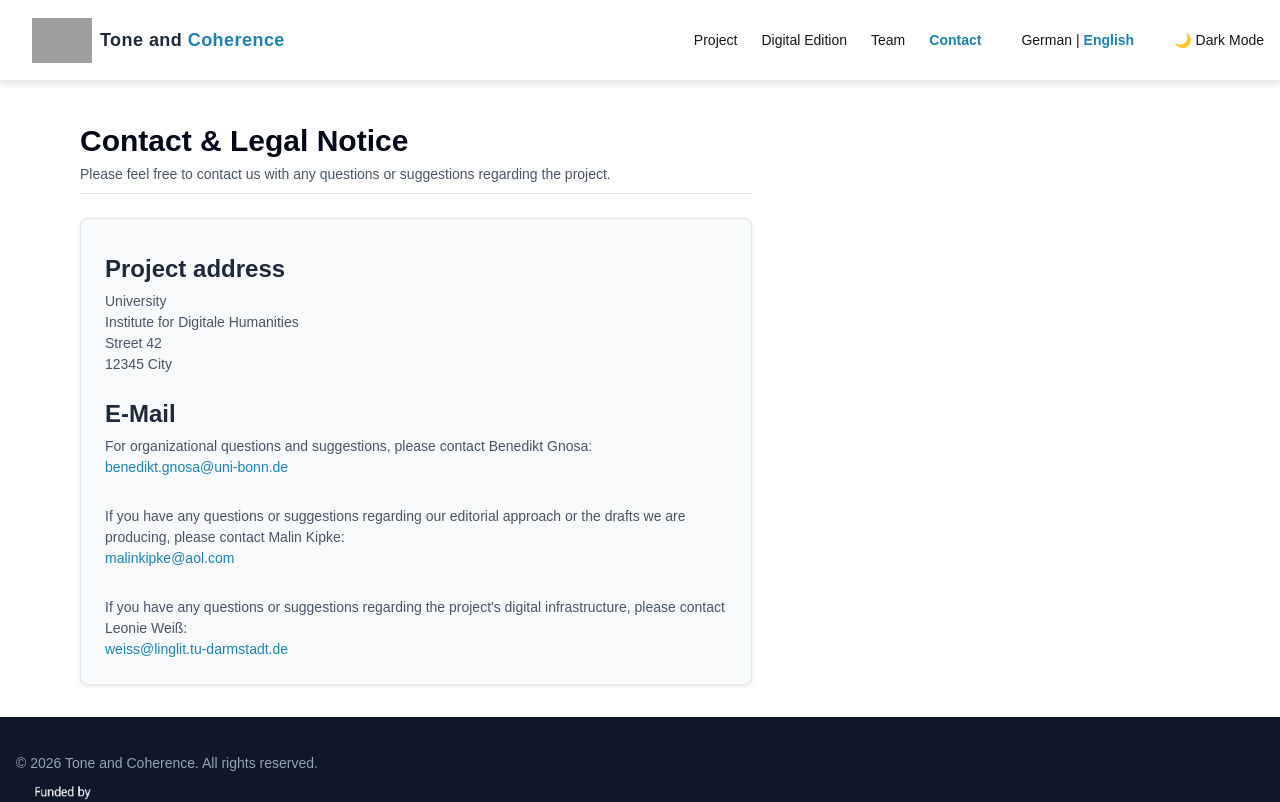
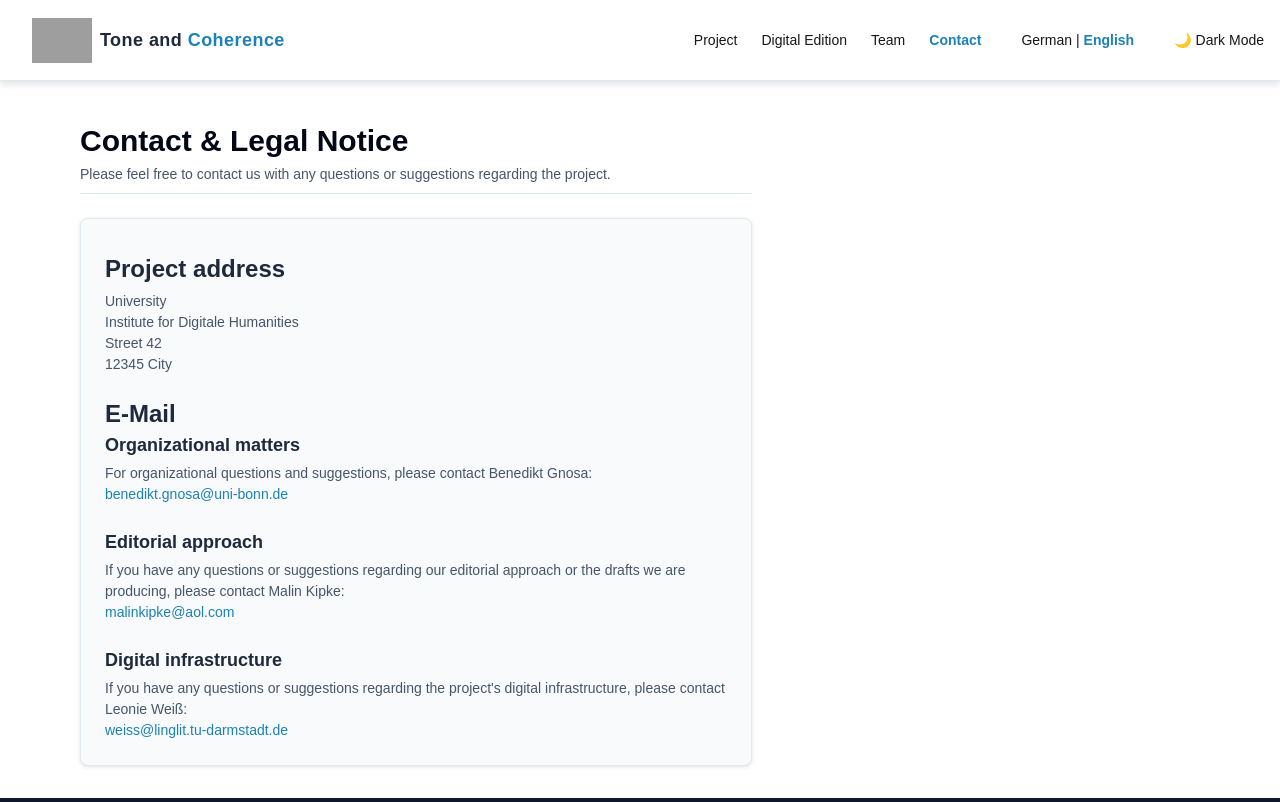
Before and after one commit to tonkohaerenz/tonkohaerenz.github.io, a Next.js app: page /en/contact in a window 1280 px wide. Shown: the top 802 px of the page. Built offline with nearby package versions, Linux system fonts and the light colour scheme; grey boxes are pictures that could not be loaded.

Commit message:
Kontaktseiten

```diff
--- a/src/app/en/contact/page.tsx
+++ b/src/app/en/contact/page.tsx
@@ -20,16 +20,19 @@ export default function KontaktPage() {
 
         <div>
           <h2>E-Mail</h2>
+          <h3>Organizational matters</h3>
           <p>For organizational questions and suggestions, please contact Benedikt Gnosa:<br/>
             <a href="mailto:benedikt.gnosa@uni-bonn.de" className="text-blue hover:underline">
               benedikt.gnosa@uni-bonn.de
             </a>
           </p>
           <br/>
+          <h3>Editorial approach</h3>
           <p>If you have any questions or suggestions regarding our editorial approach or the drafts we are producing, please contact Malin Kipke:<br/>
             <a href="mailto:malinkipke@aol.com" className="text-blue hover:underline">malinkipke@aol.com</a>
           </p>
           <br/>
+          <h3>Digital infrastructure</h3>
           <p>If you have any questions or suggestions regarding the project's digital infrastructure, please contact Leonie Weiß:<br/>
             <a href="mailto:weiss@linglit.tu-darmstadt.de" className="text-blue hover:underline">weiss@linglit.tu-darmstadt.de</a>
           </p>
--- a/src/app/en/page.tsx
+++ b/src/app/en/page.tsx
@@ -40,7 +40,7 @@ export default function HomePage() {
               </figure>
         <h2>About the Project</h2>
         <p>
-          At the center of the proposed project for an annotated digital edition of ‚Frauenlob’s tones‘ in k is the fundamental research question, confirmed by the results of our own preliminary work on two of ‚Frauenlob’s tones‘ (Würgendrüssel and Zugweise), as to which tonal coherence characteristics, in addition to form and melody, are associated with the tone authorship, the tone principle and the tone names of late medieval poetry. Starting from tone as the unity of text and melody (wort und wîse), the project focuses not only on metrical-formal, musical and individual verse aspects of tone, but also on textual-lyrical forms of coherence. Closely linked to this is the fundamental question of how this particular form of late medieval lyric poetry, including its formal and semantic coherences, can be adequately edited, annotated and visualized. The project thus pursues an equally analytical and result-oriented interest: the scholarly exploration and presentation of late medieval lyrical tonal coherences and associated tonal logics within the framework of an annotated digital edition according to the tonal principle, which can ultimately be made fruitful for the further editorial development of tones and tonal coherence characteristics of late medieval song poetry beyond the Kolmar song manuscript.
+          At the center of the proposed project for an annotated digital edition of the ‚Frauenlobtöne‘ in k is the fundamental research question, confirmed by the results of our own preliminary work on two of the ‚Frauenlobtöne‘ (Würgendrüssel and Zugweise), as to which tonal coherence characteristics, in addition to form and melody, are associated with the tone authorship, the tone principle and the tone names of late medieval poetry. Starting from tone as the unity of text and melody (wort und wîse), the project focuses not only on metrical-formal, musical and individual verse aspects of tone, but also on textual-lyrical forms of coherence. Closely linked to this is the fundamental question of how this particular form of late medieval lyric poetry, including its formal and semantic coherences, can be adequately edited, annotated and visualized. The project thus pursues an equally analytical and result-oriented interest: the scholarly exploration and presentation of late medieval lyrical tonal coherences and associated tonal logics within the framework of an annotated digital edition according to the tonal principle, which can ultimately be made fruitful for the further editorial development of tones and tonal coherence characteristics of late medieval song poetry beyond the Kolmar song manuscript.
         </p>
 
         {/* Hinweis auf kommende Edition */}
--- a/src/app/kontakt/page.tsx
+++ b/src/app/kontakt/page.tsx
@@ -20,16 +20,19 @@ export default function KontaktPage() {
 
         <div>
           <h2>E-Mail</h2>
+          <h3>Organisatorisches</h3>
           <p>Bei organisatorischen Fragen und Anregungen wenden Sie sich bitte an Benedikt Gnosa:<br/>
             <a href="mailto:benedikt.gnosa@uni-bonn.de" className="text-blue hover:underline">
               benedikt.gnosa@uni-bonn.de
             </a>
           </p>
           <br/>
+          <h3>Editorisches Vorgehen</h3>
           <p>Bei Fragen und Anregungen zu unserem editorischen Vorgehen sowie den entstehenden Fassungen wenden Sie sich bitte an Malin Kipke:<br/>
             <a href="mailto:malinkipke@aol.com" className="text-blue hover:underline">malinkipke@aol.com</a>
           </p>
           <br/>
+          <h3>Digitale Infrastruktur</h3>
           <p>Bei Fragen und Anregungen zu der digitalen Infrastruktur des Projekts melden Sie sich bitte bei Leonie Weiß:<br/>
             <a href="mailto:weiss@linglit.tu-darmstadt.de" className="text-blue hover:underline">weiss@linglit.tu-darmstadt.de</a>
           </p>
```
